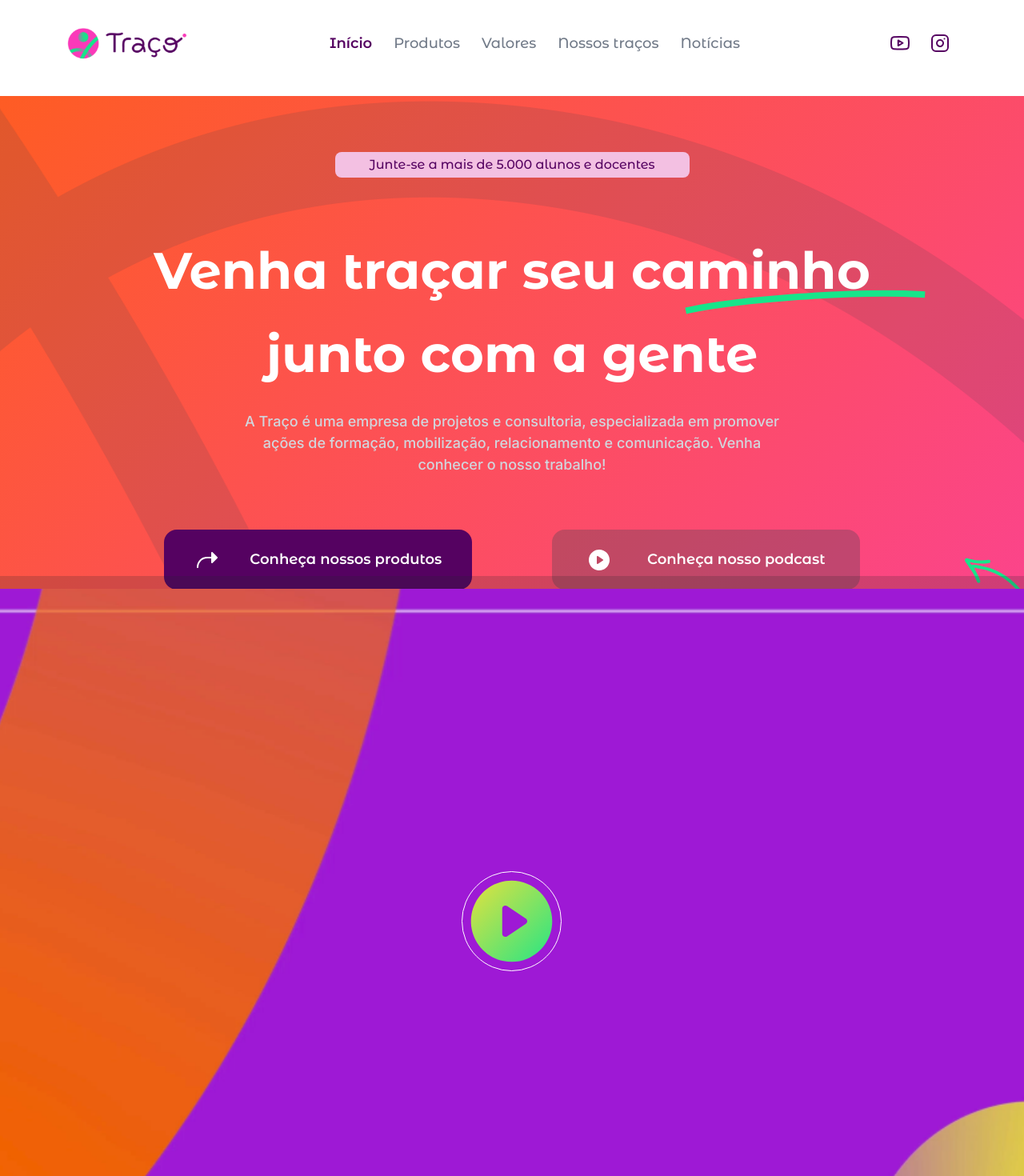
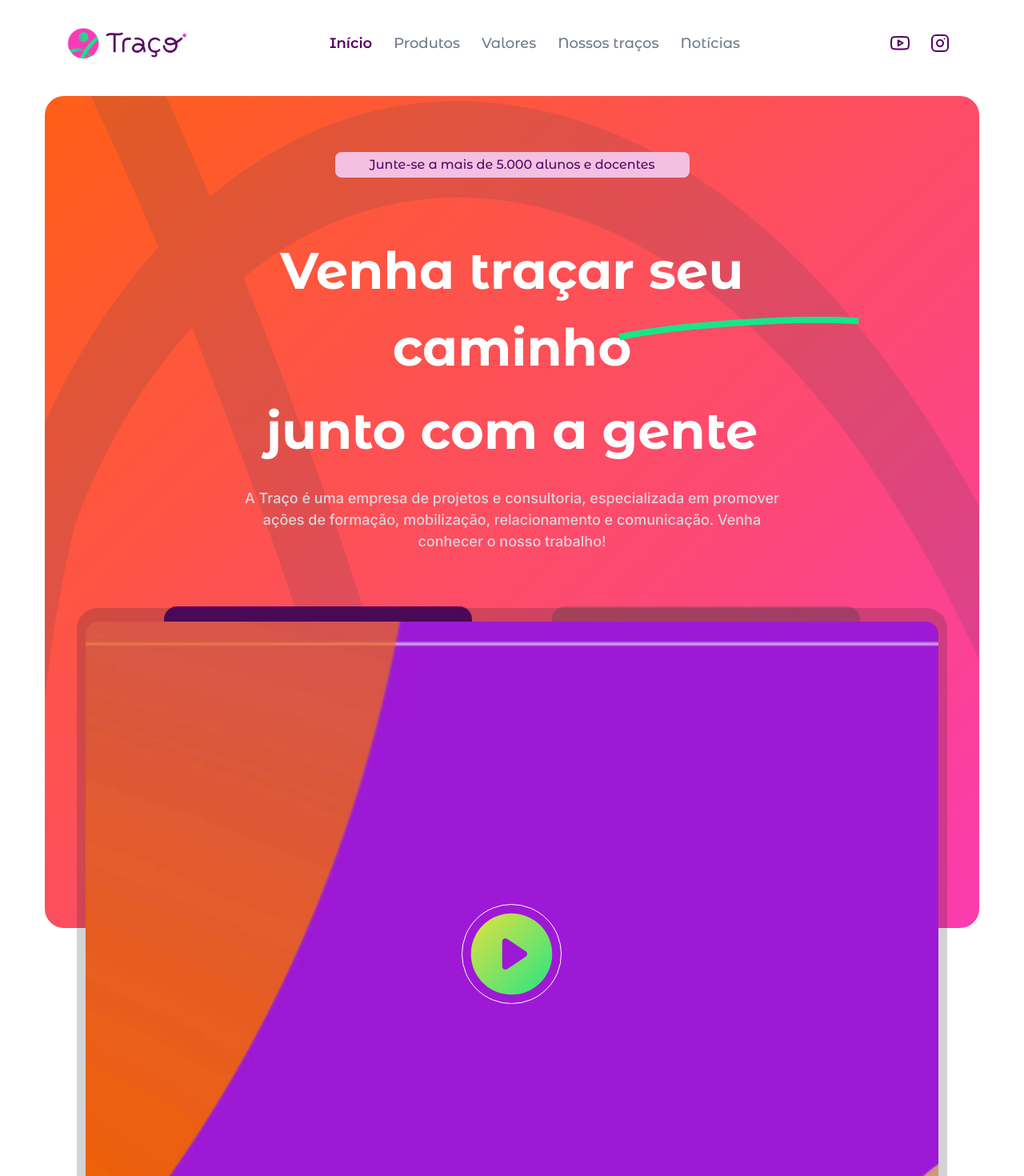
Before and after one commit to AlyssonSene/site_traco, a React (Vite) app: page / in a window 1280 px wide. Shown: the top 1470 px of the page at 80% size. Built offline with nearby package versions, Linux system fonts and the light colour scheme.

Commit message:
[ADD] Corrige tamanho de alguns itens

```diff
--- a/src/pages/Home/HomePage.tsx
+++ b/src/pages/Home/HomePage.tsx
@@ -15,7 +15,7 @@ const HomePage: React.FC = () => {
 	window.addEventListener('scroll', () => {
 		sections.forEach(section => {
 			let top = window.scrollY
-			let offSet = section.offsetTop - 100
+			let offSet = section.offsetTop - 10
 			let heightSection = section.offsetHeight
 			let idSection = section.getAttribute('id')
 
--- a/src/styles/homePageStyles.tsx
+++ b/src/styles/homePageStyles.tsx
@@ -8,10 +8,10 @@ export const MainPage = styled.section`
 `
 
 export const HomeContainer = styled.div`
-	height: 90vh;
+	height: 95vh;
 	display: flex;
 	justify-content: center;
-	width: 116rem;
+	width: 99%;
 `
 
 export const CenterContainer = styled.div`
@@ -41,8 +41,8 @@ export const VideoContainer = styled.div`
 	display: flex;
 	justify-content: center;
 	align-items: center;
-	width: 92rem;
-	height: 53.938rem;
+	width: 85%;
+	height: 54rem;
 	border-radius: 26px;
 	background: rgba(33, 36, 41, 0.2);
 	position: relative;
@@ -177,5 +177,5 @@ export const PodcastButton = styled.div`
 export const SoonContainer = styled.div`
 	position: absolute;
 	top: 35%;
-	left: calc(85% - 3%);
+	left: calc(80% - 3%);
 `
```
